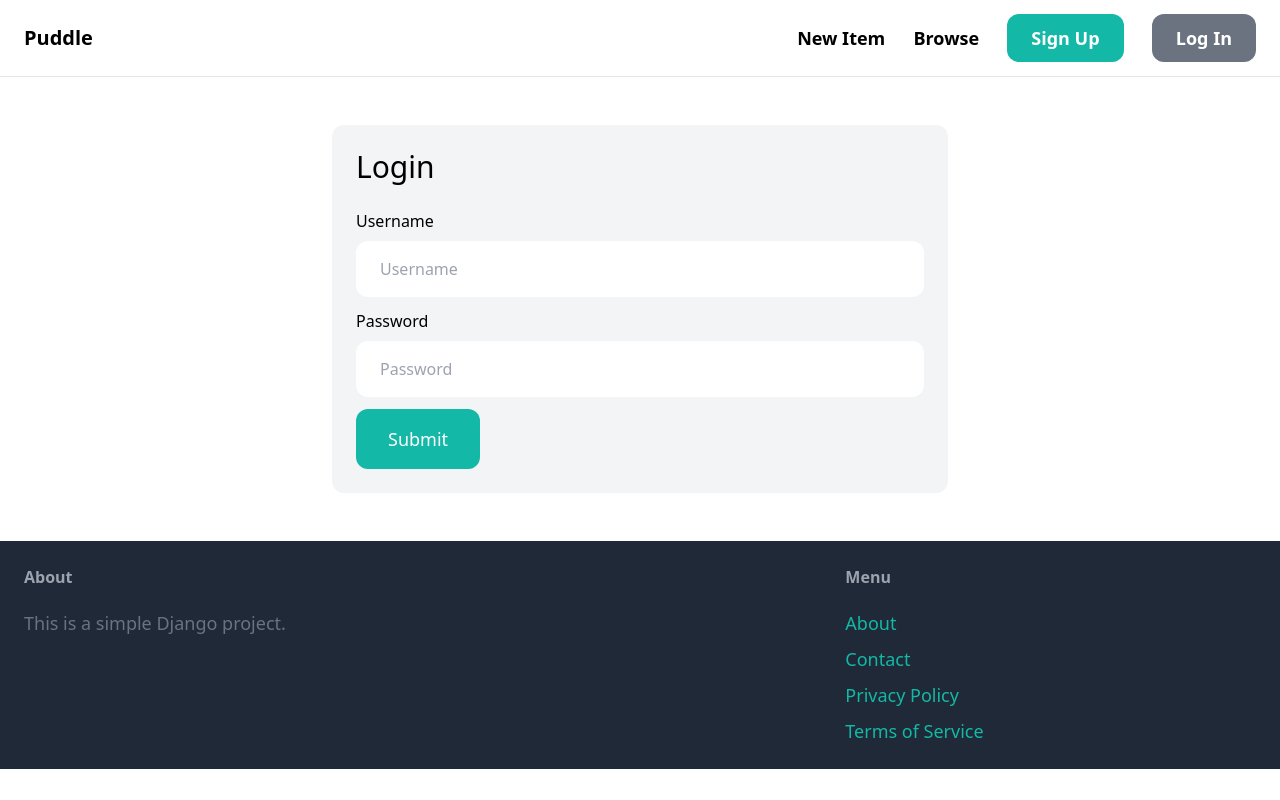
After one commit to neilpatel13/Django-practice-project, a Django app: page /login/ in a window 1280 px wide. The commit adds this page. Run offline with Django 5.2, Linux system fonts and the light colour scheme; some libraries are stand-ins or nearby versions.

Commit message:
Finished Logging In 1.15.40

```diff
--- a/puddle/core/forms.py
+++ b/puddle/core/forms.py
@@ -1,6 +1,16 @@
 from django import forms
-from django.contrib.auth.forms import UserCreationForm
+from django.contrib.auth.forms import UserCreationForm, AuthenticationForm
 from django.contrib.auth.models import User
+
+class LoginForm(AuthenticationForm):
+    username = forms.CharField(widget=forms.TextInput(attrs={
+        'placeholder': 'Username',
+        'class' : 'w-full py-4 px-6 rounded-xl'
+    }))
+    password = forms.CharField(widget=forms.PasswordInput(attrs={
+        'placeholder': 'Password',
+        'class' : 'w-full py-4 px-6 rounded-xl'
+    }))
 
 class SignupForm(UserCreationForm):
     class Meta:
--- a/puddle/core/templates/core/base.html
+++ b/puddle/core/templates/core/base.html
@@ -17,9 +17,13 @@
                 <a href="#" class="text-lg font-semibold hover:text-gray-500">New Item</a>
                 <a href="#" class="text-lg font-semibold hover:text-gray-500">Browse</a>
 
-                <a href="{% url 'core:signup' %}" class="px-6 py-3 text-lg font-semibold bg-teal-500 text-white rounded-xl hover:bg-teal-700">Sign Up</a>
-                <a href="#" class="px-6 py-3 text-lg font-semibold bg-gray-500 text-white rounded-xl hover:bg-gray-700">Log In</a>
-
+                {% if request.user.is_authenticated %}
+                    <a href="#" class="px-6 py-3 text-lg font-semibold bg-teal-500 text-white rounded-xl hover:bg-teal-700">Inbox</a>
+                    <a href="#" class="px-6 py-3 text-lg font-semibold bg-gray-500 text-white rounded-xl hover:bg-gray-700">Dashboard</a>
+                {% else %}
+                    <a href="{% url 'core:signup' %}" class="px-6 py-3 text-lg font-semibold bg-teal-500 text-white rounded-xl hover:bg-teal-700">Sign Up</a>
+                    <a href="{% url 'core:login' %}" class="px-6 py-3 text-lg font-semibold bg-gray-500 text-white rounded-xl hover:bg-gray-700">Log In</a>
+                {% endif %}
             </div>
         </nav>
         <div class="px-6 py-6">
--- /dev/null
+++ b/puddle/core/templates/core/login.html
@@ -0,0 +1,48 @@
+{% extends 'core/base.html' %}
+
+{% block title%}Login {% endblock %}
+
+{% block content %}
+    <div class="w-1/2 my-6 mx-auto p-6 bg-gray-100 rounded-xl">
+        <h1 class="mb-6 text-3xl">
+            Login
+        </h1>
+
+        <form method="post" action=".">
+            {% csrf_token %}
+
+
+            <div class="mb-3">
+                <label class="inline-block mb-2">
+                    Username
+                </label><br>
+                {{ form.username }}
+
+            </div>
+
+            <div class="mb-3">
+                <label class="inline-block mb-2">
+                    Password
+                </label><br>
+                {{ form.password }}
+
+            </div>
+
+            {% if form.errors or form.non_field_errors %}
+                <div class="mb-3 p-6 bg-red-100 rounded-xl">
+                    {% for field in form %}
+                        {{ field.errors }}
+                    {% endfor %}
+
+                    {{ form.non_field_errors }}
+                </div>
+            {% endif%}
+
+            <button type="submit" class="py-4 px-8 text-lg bg-teal-500 hover:bg-teal-700 rounded-xl text-white">
+                Submit
+            </button>
+
+        </form>
+
+    </div>
+{% endblock %}
--- a/puddle/core/urls.py
+++ b/puddle/core/urls.py
@@ -1,6 +1,8 @@
+from django.contrib.auth import views as auth_views
 from django.urls import path
 
 from . import views
+from .forms import LoginForm
 
 app_name = 'core'
 
@@ -8,4 +10,5 @@ urlpatterns = [
     path('', views.index, name='index'),
     path('contact/', views.contact, name='contact'),
     path('signup/', views.signup, name='signup'),
+    path('login/', auth_views.LoginView.as_view(template_name='core/login.html', authentication_form=LoginForm), name='login'),
 ]
--- a/puddle/puddle/settings.py
+++ b/puddle/puddle/settings.py
@@ -27,6 +27,9 @@ DEBUG = True
 
 ALLOWED_HOSTS = []
 
+LOGIN_URL = '/login/'
+LOGIN_REDIRECT_URL = '/'
+LOGOUT_REDIRECT_URL = '/'
 
 # Application definition
 
```
Also changed, not shown: puddle/db.sqlite3.
